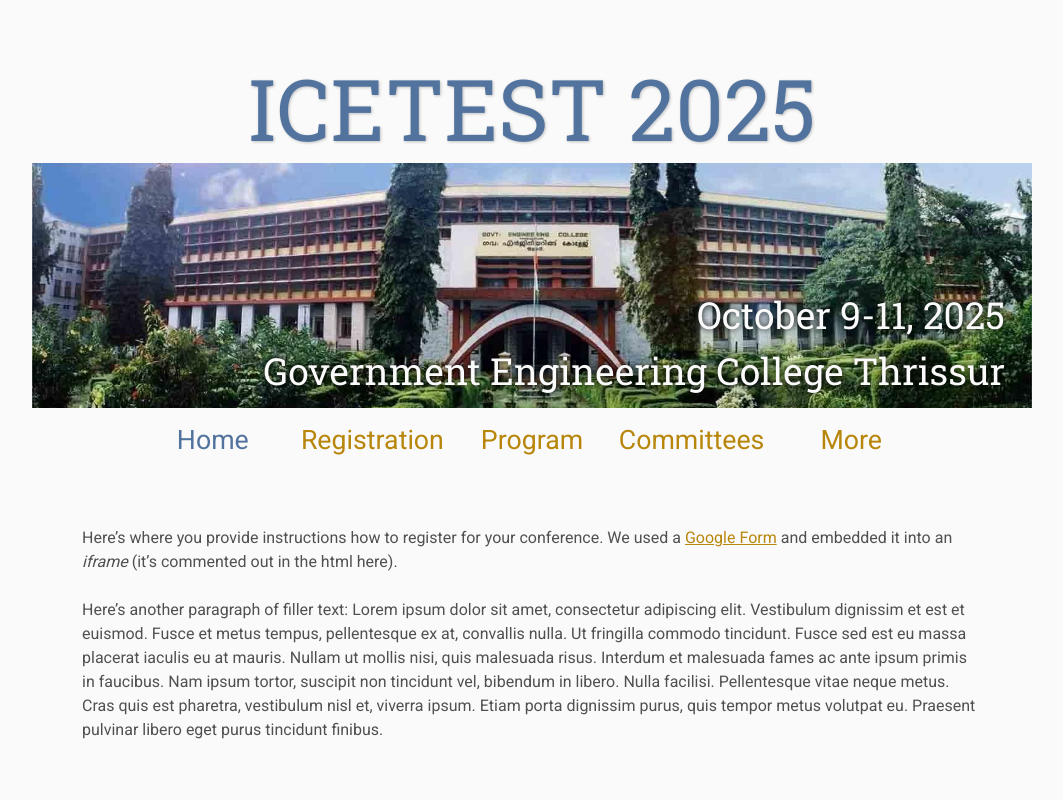
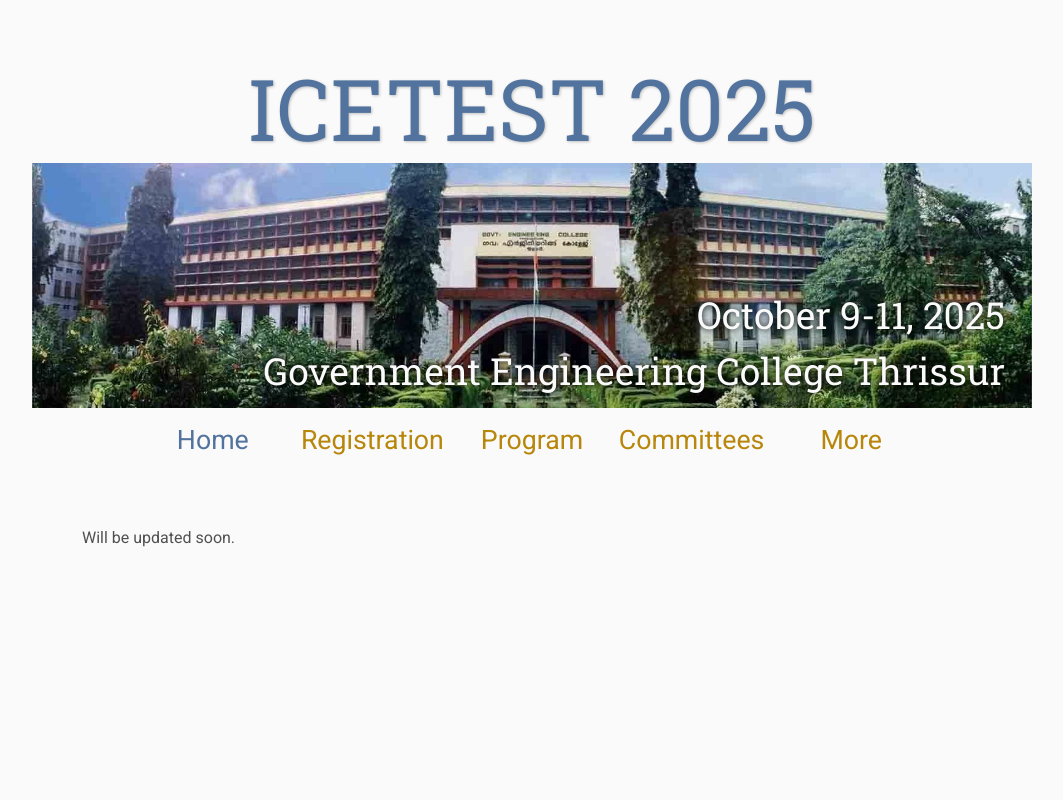
Before and after one commit to icetest2025/icetest2025.github.io, a plain HTML site: page registration/index.html in a window 1280 px wide. Shown: the top 800 px of the page, without its empty margins (108-1171 px from the left). Drawn offline with Linux system fonts and the light colour scheme; files that its build step writes are made by us from their sources.

Commit message:
Update index.html

```diff
--- a/registration/index.html
+++ b/registration/index.html
@@ -47,22 +47,18 @@
     <br>
 
     <p>
-        Here&rsquo;s where you provide instructions how to register for your conference.
-        We used a <a href="https://www.google.com/forms/about/">Google Form</a>
-        and embedded it into an <i>iframe</i> (it&rsquo;s commented out in the html here).
+        Will be updated soon.
     </p>
     <!--
     <iframe class="registration" src="EMBED LINK FOR GOOGLE FORM HERE"></iframe>
     -->
     <p>
-        Here&rsquo;s another paragraph of filler text:
-        Lorem ipsum dolor sit amet, consectetur adipiscing elit. Vestibulum dignissim et est et euismod. Fusce et metus tempus, pellentesque ex at, convallis nulla. Ut fringilla commodo tincidunt. Fusce sed est eu massa placerat iaculis eu at mauris. Nullam ut mollis nisi, quis malesuada risus. Interdum et malesuada fames ac ante ipsum primis in faucibus. Nam ipsum tortor, suscipit non tincidunt vel, bibendum in libero. Nulla facilisi. Pellentesque vitae neque metus. Cras quis est pharetra, vestibulum nisl et, viverra ipsum. Etiam porta dignissim purus, quis tempor metus volutpat eu. Praesent pulvinar libero eget purus tincidunt finibus.
-    </p>
-
+     </p>
+ <!--
     <footer>
         &copy; Conference Organizers
         &nbsp;|&nbsp; Design by <a href="https://github.com/mikepierce">Mike Pierce</a>
-    </footer>
+    </footer> -->
 
 </body>
 </html>
```
